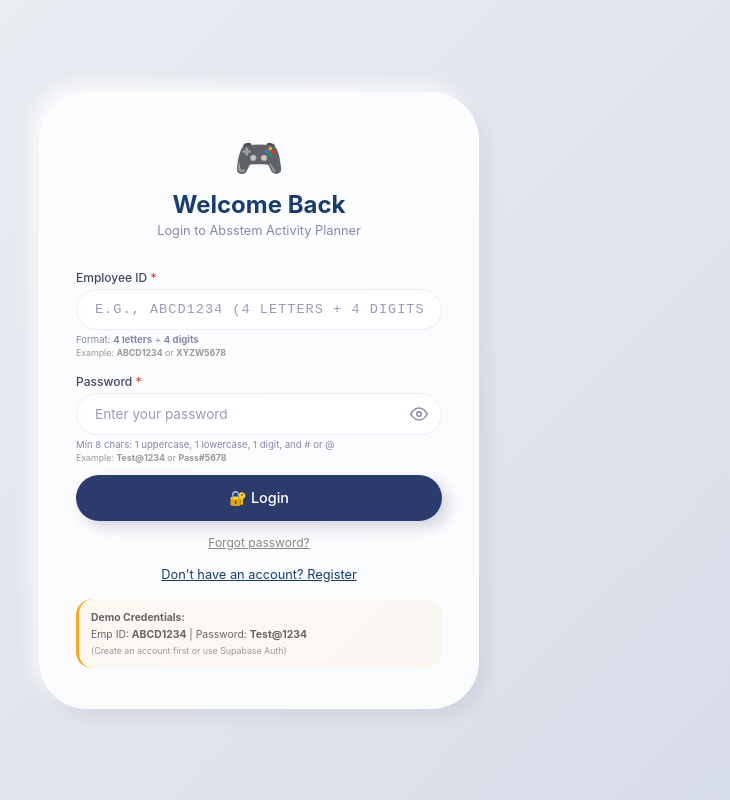
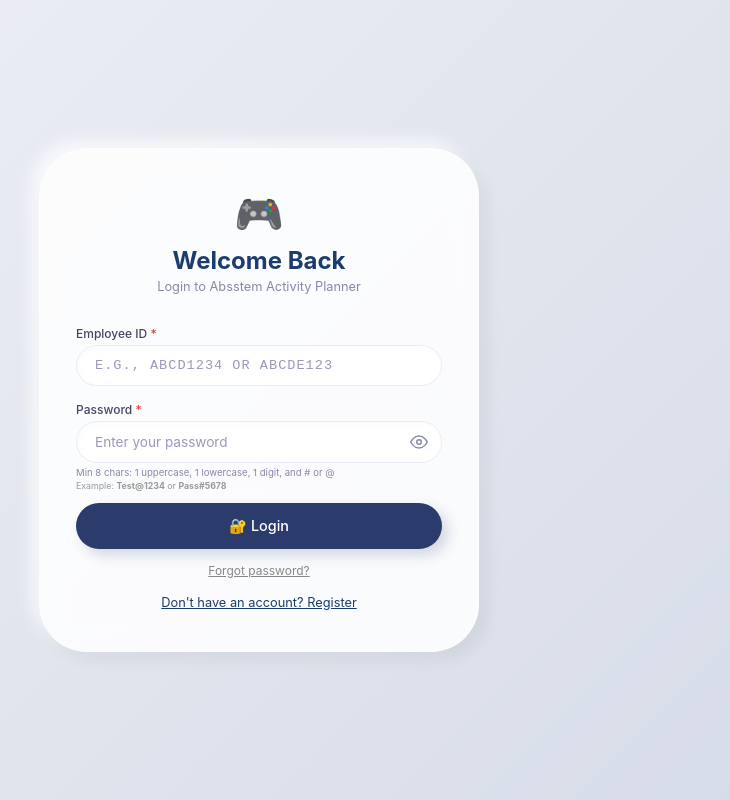
Before and after one commit to Jeetu-Kumar-Absstem/ABSSTEM_ACTIVITIES_V1, a React (Vite) app: page / in a window 1280 px wide. Shown: the whole page, without its empty margins (381-1111 px from the left). Built offline with nearby package versions, Linux system fonts and the light colour scheme; no server answers; the database is empty.

Commit message:
Emp id validation added for(5,3) and login page static data removed

```diff
--- a/src/pages/LoginPage.jsx
+++ b/src/pages/LoginPage.jsx
@@ -56,7 +56,7 @@
     setLoginError('');
 
     if (!validateEmpId(empId)) {
-      setLoginError('Invalid Employee ID format (e.g., ABCD1234)');
+      setLoginError('Invalid Employee ID (e.g., ABCD1234 or ABCDE123)');
       return;
     }
 
@@ -125,7 +125,7 @@
     }
 
     if (!validateEmpId(empId)) {
-      showToast('Employee ID: 4 letters + 4 digits (e.g., ABCD1234)', 'error');
+      showToast('Employee ID must be 4L+4D or 5L+3D (e.g., ABCD1234 or ABCDE123)', 'error');
       return;
     }
 
@@ -197,7 +197,7 @@
     const trimmedId = forgotEmpId.trim().toUpperCase();
 
     if (!validateEmpId(trimmedId)) {
-      showToast('Please enter a valid Employee ID (e.g., ABCD1234)', 'error');
+      showToast('Please enter a valid Employee ID (e.g., ABCD1234 or ABCDE123)', 'error');
       return;
     }
 
@@ -507,7 +507,7 @@
               type="text"
               value={empId}
               onChange={handleEmpIdChange}
-              placeholder="e.g., ABCD1234 (4 letters + 4 digits)"
+              placeholder="e.g., ABCD1234 or ABCDE123"
               maxLength="8"
               style={{
                 padding: '12px 18px',
@@ -517,17 +517,14 @@
               }}
               required
             />
+            {empId.length > 0 && (
               <div style={{
                 fontSize: '0.6rem',
-              color: '#8888aa',
                 marginTop: '4px',
                 display: 'flex',
                 gap: '8px',
                 alignItems: 'center',
-              flexWrap: 'wrap',
               }}>
-              <span>Format: <strong>4 letters</strong> + <strong>4 digits</strong></span>
-              {empId.length > 0 && (
                 <span style={{
                   display: 'inline-block',
                   padding: '1px 10px',
@@ -539,11 +536,8 @@
                 }}>
                   {empId.length === 8 && validateEmpId(empId) ? '✅ Valid' : '⚠️ Invalid'}
                 </span>
+              </div>
             )}
-            </div>
-            <div style={{ fontSize: '0.55rem', color: '#999', marginTop: '2px' }}>
-              Example: <strong>ABCD1234</strong> or <strong>XYZW5678</strong>
-            </div>
           </div>
 
           {/* Password with eye toggle */}
@@ -697,15 +691,7 @@
           </button>
         </div>
 
-        <div style={{ marginTop: '16px', padding: '12px', background: 'rgba(249,168,37,0.05)', borderRadius: '16px', borderLeft: '3px solid #f9a825' }}>
-          <div style={{ fontSize: '0.65rem', color: '#666', display: 'flex', flexDirection: 'column', gap: '4px' }}>
-            <div><strong>Demo Credentials:</strong></div>
-            <div>Emp ID: <strong>ABCD1234</strong> | Password: <strong>Test@1234</strong></div>
-            <div style={{ fontSize: '0.55rem', color: '#999' }}>
-              (Create an account first or use Supabase Auth)
-            </div>
-          </div>
-        </div>
+
       </div>
     </div>
   );
--- a/src/utils/validators.js
+++ b/src/utils/validators.js
@@ -1,50 +1,69 @@
 // src/utils/validators.js
 
 /**
- * Validate Employee ID format: 4 letters + 4 digits
- * Example: ABCD1234, XYZW5678
+ * Validate Employee ID format (8 chars total):
+ *   - 4 letters + 4 digits  (e.g. ABCD1234)
+ *   - 5 letters + 3 digits  (e.g. ABCDE123)
  */
 export const validateEmpId = (id) => {
   if (!id || id.length !== 8) return false;
   const firstFour = id.slice(0, 4);
   const lastFour = id.slice(4, 8);
+
   const isFirstFourLetters = /^[a-zA-Z]{4}$/.test(firstFour);
   const isLastFourDigits = /^[0-9]{4}$/.test(lastFour);
+  //
+
+
+
+  // we have to add this validation for 5 letters 3 numbers
+
+  const firstFive = id.slice(0, 5);
+  const lastThree = id.slice(5, 8);
+
+  const isFirstFiveLetters = /^[a-zA-Z]{5}$/.test(firstFive);
+  const isLastThreeDigits = /^[0-9]{3}$/.test(lastThree);
+
+
+  if (isFirstFiveLetters && isLastThreeDigits) {
+    return true;
+  }
   return isFirstFourLetters && isLastFourDigits;
 };
 
 /**
- * Format Employee ID as user types
- * - First 4 chars: letters only (A-Z)
- * - Last 4 chars: digits only (0-9)
+ * Format Employee ID as user types.
+ * Supports two formats (both 8 chars):
+ *   - 4 letters + 4 digits  (e.g. ABCD1234)
+ *   - 5 letters + 3 digits  (e.g. ABCDE123)
+ *
+ * Strategy: collect letters first, then digits.
+ * The split point (4 or 5) is determined once the user starts typing digits.
+ * Until a digit is entered, up to 5 letters are accepted.
+ * Once a digit is entered, no more letters are allowed.
  */
 export const formatEmpId = (value) => {
-  // Remove any non-alphanumeric characters
-  let cleaned = value.replace(/[^a-zA-Z0-9]/g, '');
+  // Strip anything that isn't a letter or digit
+  const cleaned = value.replace(/[^a-zA-Z0-9]/g, '').toUpperCase();
 
-  let formatted = '';
-  let letterIndex = 0;
-  let digitIndex = 0;
+  let letters = '';
+  let digits = '';
+  let digitStarted = false;
 
-  for (let i = 0; i < cleaned.length && formatted.length < 8; i++) {
-    const char = cleaned[i];
-
-    if (formatted.length < 4) {
-      // First 4 chars: letters only
-      if (/[a-zA-Z]/.test(char)) {
-        formatted += char.toUpperCase();
-      }
-      // If not a letter, skip it (don't add)
-    } else {
-      // Last 4 chars: digits only
-      if (/[0-9]/.test(char)) {
-        formatted += char;
-      }
-      // If not a digit, skip it
+  for (const char of cleaned) {
+    if (!digitStarted && /[A-Z]/.test(char)) {
+      // Accept letters until we hit a digit, max 5
+      if (letters.length < 5) letters += char;
+    } else if (/[0-9]/.test(char)) {
+      digitStarted = true;
+      // Total length must stay at 8: digits fill the remaining slots
+      const maxDigits = 8 - letters.length;
+      if (digits.length < maxDigits) digits += char;
     }
+    // Letters after digits have started are silently dropped
   }
 
-  return formatted;
+  return letters + digits;
 };
 
 /**
```
Lines whose indentation alone changed are shown as unchanged.
